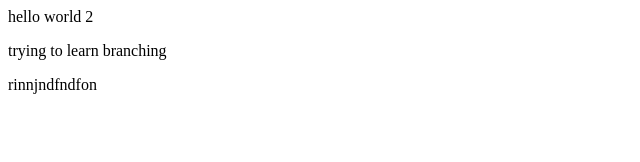
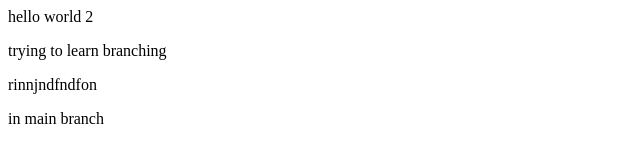
Before and after one commit to vikrampasricha/demo-rep-2, a plain HTML site: page index.html in a window 1280 px wide. Shown: the whole page, without its empty margins (0-640 px from the left). Drawn offline with Linux system fonts and the light colour scheme.

Commit message:
change in main

```diff
--- a/index.html
+++ b/index.html
@@ -1,3 +1,4 @@
 <h>hello world 2</h>
 <P>trying to learn branching</P>
 <P>rinnjndfndfon</P>
+<P>in main branch</P>
```
